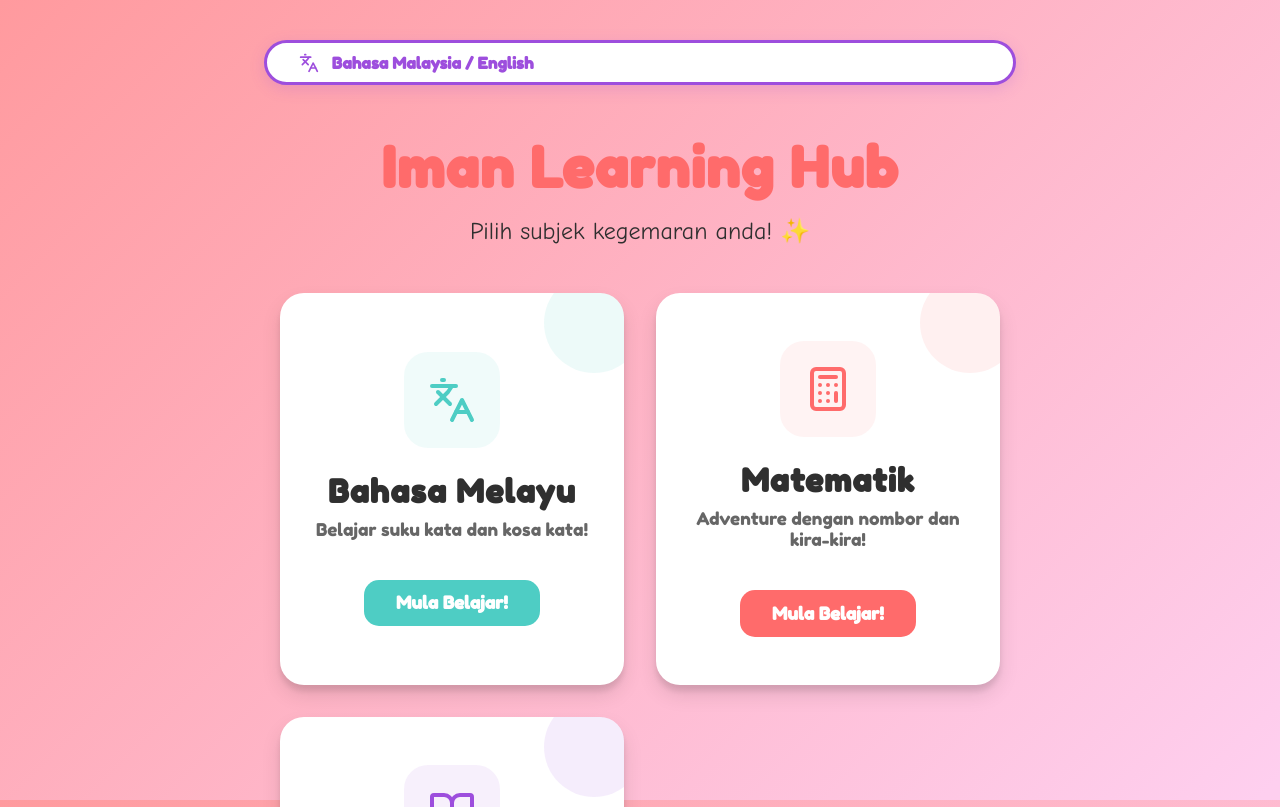
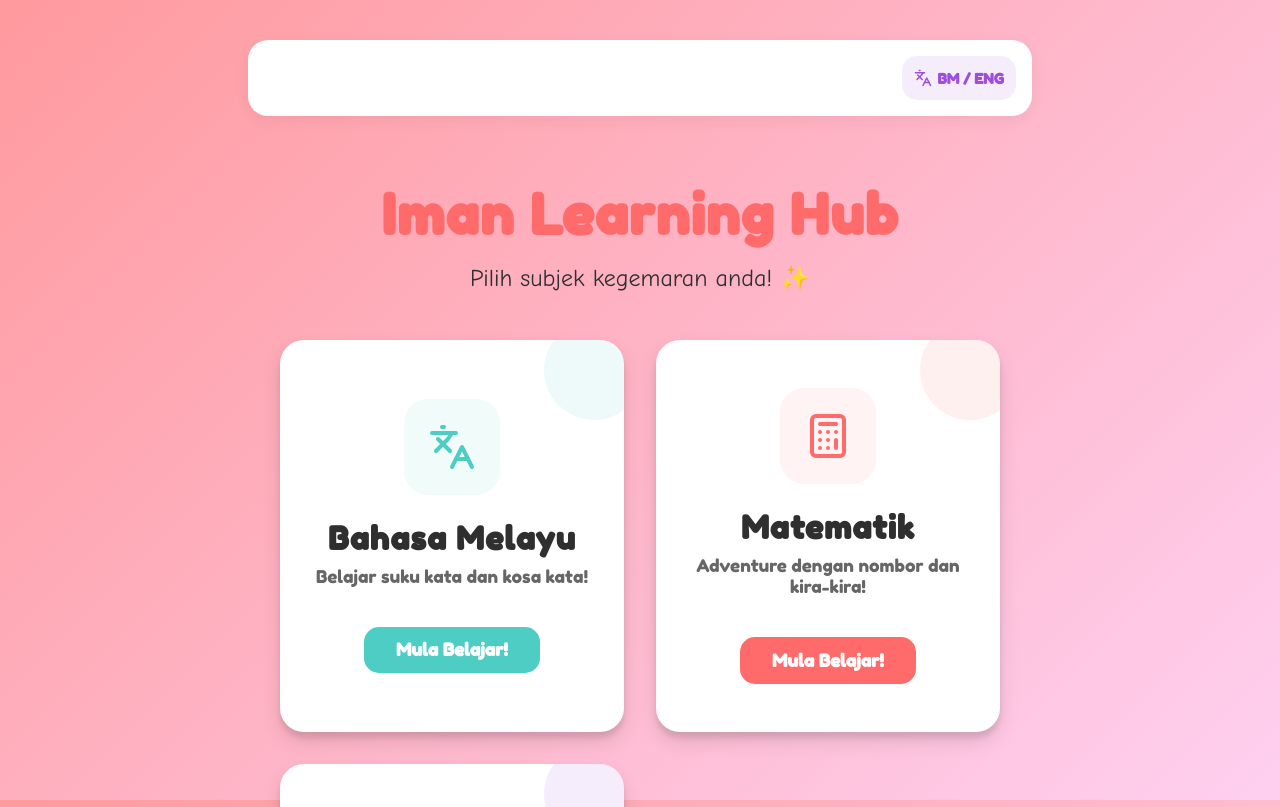
Before and after one commit to Iman18Aiman23/math-adventure, a React (Vite) app: page / in a window 1280 px wide. Shown: the top 807 px of the page. Built offline with nearby package versions, Linux system fonts and the light colour scheme.

Commit message:
Updated game components and App layout

```diff
--- a/src/App.jsx
+++ b/src/App.jsx
@@ -11,7 +11,8 @@ import MonthLearning from './components/MonthLearning';
 import QuizArena from './components/QuizArena';
 import { getMuted, setMuted, preloadSounds, unlockAudio } from './utils/soundManager';
 import { LOCALIZATION } from './utils/localization';
-import { Languages } from 'lucide-react';
+import { Languages, Home } from 'lucide-react';
+
 
 function App() {
   useEffect(() => {
@@ -21,7 +22,16 @@ function App() {
       document.removeEventListener('click', handleFirstClick);
     };
     document.addEventListener('click', handleFirstClick);
-    return () => document.removeEventListener('click', handleFirstClick);
+
+    const handleToggleLanguageEvent = () => {
+      setLanguage(l => l === 'bm' ? 'eng' : 'bm');
+    };
+    window.addEventListener('toggle-language', handleToggleLanguageEvent);
+
+    return () => {
+      document.removeEventListener('click', handleFirstClick);
+      window.removeEventListener('toggle-language', handleToggleLanguageEvent);
+    };
   }, []);
   const [currentSubject, setCurrentSubject] = useState(null); // null, 'math', 'bm', 'jawi'
   const [mathSubGame, setMathSubGame] = useState(null); // null, 'operations', 'datetime'
@@ -119,45 +129,67 @@ function App() {
     }
   };
 
+  const getPageTitle = () => {
+    if (!currentSubject) return '';
+    if (currentSubject === 'bm') return t.bmPage.title;
+    if (currentSubject === 'jawi') return t.jawi.title;
+    if (currentSubject === 'math') {
+      if (!mathSubGame) return t.math.hubTitle;
+      if (mathSubGame === 'operations') {
+        return !isPlaying ? t.opsDetails.title : t.math.opsTitle;
+      }
+      if (mathSubGame === 'datetime') {
+        if (!dateTimeSubGame) return t.time.title;
+        if (dateTimeSubGame === 'months') return t.time.monthQuiz;
+        if (dateTimeSubGame === 'clock') return t.time.timeAdventure;
+        if (dateTimeSubGame === 'month-learning') return t.time.monthLearning;
+      }
+    }
+    return '';
+  };
+
   return (
     <div className="app-container">
-      {/* Global Language Toggle */}
-      <div style={{
-        display: 'flex',
-        justifyContent: 'center',
-        padding: '1rem',
-        zIndex: 1000
-      }}>
+      {/* Global Navigation (Game Header Template) */}
+      <div className="game-header" style={{ marginBottom: currentSubject ? '1rem' : '2rem', marginTop: '1rem' }}>
+        {/* Left Section: Home Button */}
+        <div className="header-section left">
+          {currentSubject && (
+            <button onClick={handleBackToHome} className="header-btn home-btn" title={t.global.home}>
+              <Home size={24} />
+            </button>
+          )}
+        </div>
+
+        {/* Middle Section: Page Information */}
+        <div className="header-section middle">
+          <span className="header-title" style={{ fontSize: '1.2rem', textAlign: 'center' }}>
+            {getPageTitle()}
+          </span>
+        </div>
+
+        {/* Right Section: Language Toggle */}
+        <div className="header-section right">
           <button
             onClick={() => setLanguage(l => l === 'bm' ? 'eng' : 'bm')}
-          className="card"
+            className="header-btn lang-btn"
+            title="Toggle Language"
             style={{
-            padding: '0.6rem 2rem',
-            borderRadius: '25px',
-            background: 'white',
-            border: '3px solid #9D4EDD',
+              width: 'auto',
+              padding: '0 12px',
+              borderRadius: '15px',
+              background: 'rgba(157, 78, 221, 0.1)',
               color: '#9D4EDD',
               fontWeight: 'bold',
-            cursor: 'pointer',
               display: 'flex',
-            alignItems: 'center',
-            gap: '0.8rem',
-            transition: 'all 0.2s cubic-bezier(0.4, 0, 0.2, 1)',
-            boxShadow: '0 4px 15px rgba(157, 78, 221, 0.2)',
-            fontSize: '1rem'
-          }}
-          onMouseOver={(e) => {
-            e.currentTarget.style.transform = 'scale(1.05)';
-            e.currentTarget.style.boxShadow = '0 6px 20px rgba(157, 78, 221, 0.3)';
-          }}
-          onMouseOut={(e) => {
-            e.currentTarget.style.transform = 'scale(1)';
-            e.currentTarget.style.boxShadow = '0 4px 15px rgba(157, 78, 221, 0.2)';
+              gap: '6px',
+              fontSize: '0.9rem'
             }}
           >
-          <Languages size={20} />
-          {t.global.bmEng}
+            <Languages size={18} />
+            <span>BM / ENG</span>
           </button>
+        </div>
       </div>
 
       {/* Subject Content */}
--- a/src/components/GameHeader.jsx
+++ b/src/components/GameHeader.jsx
@@ -27,13 +27,8 @@ export default function GameHeader({ onBack, onHome, onToggleMute, isMuted, scor
                 )}
             </div>
 
-            {/* Middle Section: Home Button & Optional Title */}
+            {/* Middle Section: Optional Title */}
             <div className="header-section middle">
-                {onHome && (
-                    <button onClick={onHome} className="header-btn home-btn" title={homeTip}>
-                        <Home size={24} />
-                    </button>
-                )}
                 {title && <span className="header-title">{title}</span>}
             </div>
 
--- a/src/components/Jawi100WordsGame.jsx
+++ b/src/components/Jawi100WordsGame.jsx
@@ -41,6 +41,7 @@ export default function Jawi100WordsGame({ onBack, onHome, language }) {
     const [isMuted, setIsMuted] = useState(getMuted());
     const [showStreakPopup, setShowStreakPopup] = useState(false);
     const [isAnimating, setIsAnimating] = useState(false);
+    const [showImage, setShowImage] = useState(false);
     const inputRef = useRef(null);
 
     // --- Helpers ---
@@ -85,6 +86,7 @@ export default function Jawi100WordsGame({ onBack, onHome, language }) {
         setUserAnswer('');
         setIsAnimating(false);
         setShowStreakPopup(false);
+        setShowImage(false);
         setCurrentWord(generateRandomWord(topicId));
     };
 
@@ -95,6 +97,7 @@ export default function Jawi100WordsGame({ onBack, onHome, language }) {
         setUserAnswer('');
         setIsAnimating(false);
         setShowStreakPopup(false);
+        setShowImage(false);
     };
 
     const finishGame = () => {
@@ -278,14 +281,41 @@ export default function Jawi100WordsGame({ onBack, onHome, language }) {
             <div className="question-card fade-in" style={{
                 background: topicColor || '#FF6B6B',
                 color: 'white',
-                padding: '2rem 1rem'
+                padding: '2rem 1rem',
+                position: 'relative'
             }}>
+                <button
+                    onClick={() => setShowImage(!showImage)}
+                    style={{
+                        position: 'absolute',
+                        top: '1rem',
+                        right: '1rem',
+                        background: 'rgba(255, 255, 255, 0.2)',
+                        color: 'white',
+                        border: '1px solid rgba(255, 255, 255, 0.4)',
+                        padding: '0.4rem 0.8rem',
+                        borderRadius: '20px',
+                        cursor: 'pointer',
+                        fontSize: '0.8rem',
+                        display: 'flex',
+                        alignItems: 'center',
+                        gap: '0.4rem',
+                        fontWeight: 'bold',
+                        zIndex: 10
+                    }}
+                >
+                    {showImage ? (language === 'bm' ? 'Sembunyikan Imej' : 'Hide Image') : (language === 'bm' ? 'Papar Imej' : 'Show Image')}
+                </button>
                 <div style={{ fontSize: '1rem', opacity: 0.9, marginBottom: '0.75rem' }}>
                     {t.typeRumi}
                 </div>
 
-                <div style={{ fontSize: 'clamp(2.5rem, 10vw, 4rem)', marginBottom: '1rem' }}>
-                    {currentWord.emoji}
+                <div style={{ marginBottom: '1rem', minHeight: 'clamp(2.5rem, 10vw, 4rem)', display: 'flex', alignItems: 'center', justifyContent: 'center' }}>
+                    {showImage && (
+                        <div style={{ fontSize: 'clamp(2.5rem, 10vw, 4rem)', marginBottom: '0.5rem' }}>
+                            {currentWord.emoji}
+                        </div>
+                    )}
                 </div>
 
                 <div className="question-text-lg" style={{ textShadow: '0 2px 4px rgba(0,0,0,0.1)', fontSize: 'clamp(2.5rem, 10vw, 4rem)' }}>
--- a/src/components/JawiMatchGame.jsx
+++ b/src/components/JawiMatchGame.jsx
@@ -260,18 +260,16 @@ export default function JawiMatchGame({ onBack, onHome, isMuted, language }) {
                                 onClick={() => handleCardClick(idx)}
                                 style={{
                                     height: 'clamp(5rem, 15vh, 8rem)',
-                                    borderRadius: '1rem',
-                                    padding: '0.25rem',
                                     cursor: 'pointer',
                                     transition: 'all 0.3s cubic-bezier(0.4, 0, 0.2, 1)',
                                     transform: isCardFlipped || isCardMatched ? 'rotateY(180deg)' : 'rotateY(0)',
                                     transformStyle: 'preserve-3d',
                                     position: 'relative',
-                                    background: isCardMatched ? '#6BCB77' : 'white',
-                                    border: `3px solid ${isCardMatched ? '#6BCB77' : (isCardFlipped ? '#9D4EDD' : '#eee')}`,
-                                    boxShadow: isCardFlipped ? '0 10px 20px rgba(157, 78, 221, 0.2)' : '0 4px 10px rgba(0,0,0,0.05)'
+                                    boxShadow: isCardFlipped || isCardMatched ? '0 10px 20px rgba(0,0,0,0.1)' : '0 4px 10px rgba(0,0,0,0.05)',
+                                    borderRadius: '1rem'
                                 }}
                             >
+                                {/* Front Face */}
                                 <div style={{
                                     position: 'absolute',
                                     width: '100%',
@@ -282,11 +280,15 @@ export default function JawiMatchGame({ onBack, onHome, isMuted, language }) {
                                     justifyContent: 'center',
                                     fontSize: '2rem',
                                     top: 0,
-                                    left: 0
+                                    left: 0,
+                                    background: card.color,
+                                    border: `3px solid ${card.color}`,
+                                    borderRadius: '1rem'
                                 }}>
-                                    <Star size={32} color={card.color} opacity={0.3} />
+                                    <Star size={32} color="white" opacity={0.5} />
                                 </div>
 
+                                {/* Back Face */}
                                 <div style={{
                                     position: 'absolute',
                                     width: '100%',
@@ -298,11 +300,14 @@ export default function JawiMatchGame({ onBack, onHome, isMuted, language }) {
                                     justifyContent: 'center',
                                     fontWeight: 'bold',
                                     fontSize: card.type === 'jawi' ? 'clamp(1.5rem, 4vw, 2.2rem)' : 'clamp(0.9rem, 3vw, 1.2rem)',
-                                    color: isCardMatched ? 'white' : '#333',
+                                    color: 'white',
                                     textAlign: 'center',
                                     top: 0,
                                     left: 0,
-                                    padding: '0.25rem'
+                                    padding: '0.25rem',
+                                    background: isCardMatched ? '#6BCB77' : card.color,
+                                    border: `3px solid ${isCardMatched ? '#6BCB77' : card.color}`,
+                                    borderRadius: '1rem'
                                 }}>
                                     {card.content}
                                 </div>
```
Lines whose indentation alone changed are shown as unchanged.
